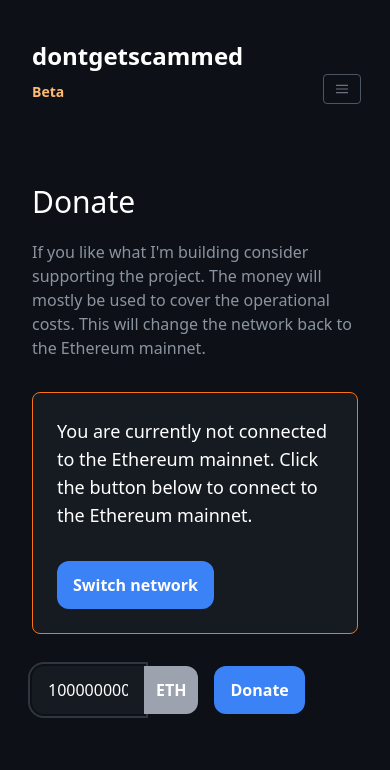
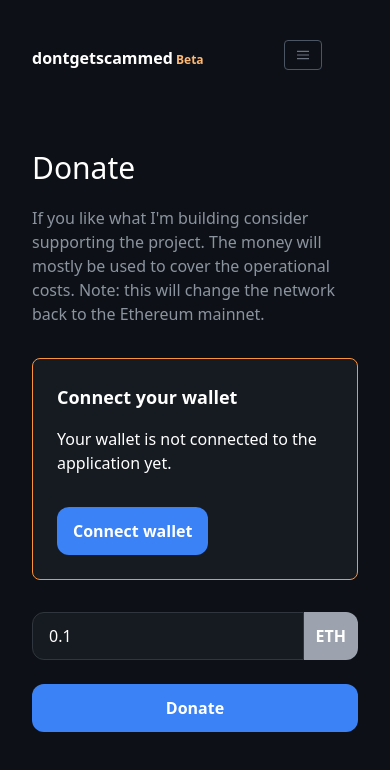
Before and after one commit to anthdm/dontgetscammed, a Next.js app: page /donate in a window 390 px wide. Shown: the top 770 px of the page. Built offline with nearby package versions, Linux system fonts and the light colour scheme.

Commit message:
mobile fixes for donate page

```diff
--- a/src/components/Button.tsx
+++ b/src/components/Button.tsx
@@ -23,9 +23,10 @@
         {...(props as any)}
       >
         {loading && (
-          <>
-            processing <PulseLoader size={8} color="#ffffff" />
-          </>
+          <div className="flex space-x-3 items-center">
+            <p>processing</p>
+            <PulseLoader size={8} color="#ffffff" />
+          </div>
         )}
         {!loading && children}
       </button>
--- a/src/components/Card.tsx
+++ b/src/components/Card.tsx
@@ -39,7 +39,7 @@
 }
 
 const Card: React.FC<CardProps> = ({ children, className, error }) => {
-  let cname = `p-6 rounded-lg w-full bg-black-dimmed ${className}`
+  let cname = `p-6 rounded-lg w-full bg-black-dimmed overflow-clip ${className}`
   if (error) {
     cname = `border border-red-400 ${cname}`
   }
--- a/src/components/Navigation.tsx
+++ b/src/components/Navigation.tsx
@@ -17,8 +17,8 @@
   target
 }) => {
   return (
-    <Link href={href} target={target}>
-      <a className="hover:text-blue-300">
+    <Link href={href}>
+      <a className="hover:text-blue-300" target={target}>
         {children}
         {name}
       </a>
@@ -33,11 +33,11 @@
     <div className="container mx-auto py-10 flex justify-between items-end text-white">
       <div className="flex space-x-20 items-end">
         {" "}
-        <div className="font-bold text-2xl lg:text-4xl text-white">
+        <div className="font-bold text-1xl lg:text-4xl text-white">
           <Link href="/">
             <a>
               dontgetscammed
-              <span className="text-orange-300 text-sm"> Beta</span>
+              <span className="text-orange-300 text-xs md:text-sm"> Beta</span>
             </a>
           </Link>
         </div>
--- a/src/modules/beginner/BModule1.tsx
+++ b/src/modules/beginner/BModule1.tsx
@@ -16,7 +16,7 @@
   const { account } = useEthereum()
 
   const onContinue = () => {
-    emitSaEvent(`new_account_${account}`)
+    emitSaEvent("new_account")
     nextStep()
   }
 
--- a/src/modules/beginner/BModule6.tsx
+++ b/src/modules/beginner/BModule6.tsx
@@ -8,6 +8,7 @@
 import useAddBalance from "hooks/useAddBalance"
 import useEthereum from "hooks/useEthereum"
 import { useEffect, useState } from "react"
+import { emitSaEvent } from "utils/util"
 
 interface Props {
   nextStep: () => void
@@ -40,8 +41,13 @@
     }
   }
 
+  const onContinue = () => {
+    emitSaEvent("beginner_complete")
+    nextStep()
+  }
+
   const continueButton = () => {
-    return <Button onClick={() => nextStep()}>Continue</Button>
+    return <Button onClick={onContinue}>Continue</Button>
   }
 
   const renderSuccess = () => {
--- a/src/pages/adventures/beginner/index.tsx
+++ b/src/pages/adventures/beginner/index.tsx
@@ -58,14 +58,6 @@
     )
   }
 
-  const doSomething = () => {
-    return (
-      <div>
-        <p>this will never be the same</p>
-      </div>
-    )
-  }
-
   if (!account) {
     return <ConnectAccount />
   }
--- a/src/pages/donate.tsx
+++ b/src/pages/donate.tsx
@@ -1,5 +1,6 @@
 import Button from "components/Button"
-import Card from "components/Card"
+import Card, { CardP, CardTitle } from "components/Card"
+import ConnectAccount from "components/ConnectAccount"
 import Input from "components/Input"
 import PageContent from "components/PageContent"
 import PageP from "components/PageP"
@@ -21,14 +22,14 @@
   const [donateError, setDonateError] = useState<string | null>(null)
   const [success, setSuccess] = useState(false)
   const [loading, setLoading] = useState(false)
-  const { signer, chainId } = useEthereum()
+  const { signer, chainId, account, connect } = useEthereum()
   const {
     register,
     handleSubmit,
     formState: { errors }
   } = useForm({
     defaultValues: {
-      amount: ethers.utils.parseEther("0.1")
+      amount: "0.1"
     }
   })
 
@@ -56,7 +57,7 @@
         value: _amount
       })
 
-      emitSaEvent(`dontate_${_amount}`)
+      emitSaEvent(`donate_${_amount}`)
 
       setSuccess(true)
     } catch (e: any) {
@@ -72,7 +73,6 @@
   }
 
   const validAmount = (amount: any): boolean => {
-    console.log(amount)
     try {
       const parsedAmount = ethers.utils.parseEther(amount)
       return parsedAmount.gt(0)
@@ -86,10 +86,21 @@
       <PageTitle>Donate</PageTitle>
       <PageP>
         If you like what I&apos;m building consider supporting the project. The
-        money will mostly be used to cover the operational costs. This will
-        change the network back to the Ethereum mainnet.
+        money will mostly be used to cover the operational costs. Note: this
+        will change the network back to the Ethereum mainnet.
       </PageP>
-      {!isEthNetwork() && (
+      {!account && (
+        <>
+          <Spacer />
+          <Card className="border border-orange-400">
+            <CardTitle>Connect your wallet</CardTitle>
+            <CardP>Your wallet is not connected to the application yet.</CardP>
+            <Spacer />
+            <Button onClick={connect}>Connect wallet</Button>
+          </Card>
+        </>
+      )}
+      {!isEthNetwork() && account && (
         <>
           <Spacer />
           <Card className="border border-orange-500">
@@ -103,27 +114,25 @@
         </>
       )}
       <Spacer />
-      <div className="flex space-x-4">
-        <div className="items-center flex">
-          <div className="w-28">
-            <Input
-              {...register("amount", { required: true, validate: validAmount })}
-              className="rounded-l-xl rounded-r-none"
-            />
-          </div>
+      <div className="flex flex-col space-y-6 lg:flex-row lg:space-x-4 lg:space-y-0">
+        <div className="flex">
+          <input
+            {...register("amount", { required: true, validate: validAmount })}
+            className="bg-black-dimmed w-full pl-4 border outline-none border-dgs-border rounded-xl rounded-r-none focus:border-blue-500"
+          />
           <div className="p-3 bg-gray-400 rounded-r-xl">
             <p className="text-white font-bold">ETH</p>
           </div>
         </div>
-        {/* TODO: fix the loading state */}
         <Button
-          isDisabled={!isEthNetwork()}
+          isDisabled={!isEthNetwork}
           loading={loading}
           onClick={handleSubmit(onDonate)}
         >
           Donate
         </Button>
       </div>
+
       {errors.amount && (
         <>
           <Spacer />
```
